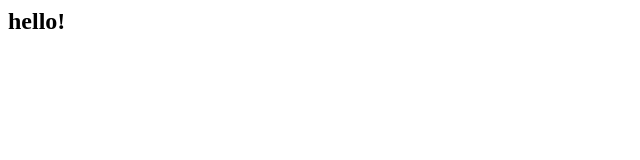
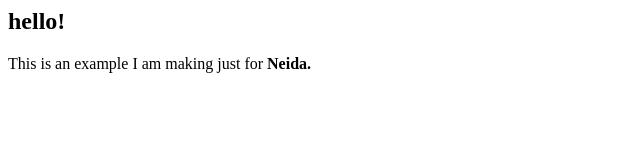
Before and after one commit to susanescobar66/html2c, a plain HTML site: page index.html in a window 1280 px wide. Shown: the whole page, without its empty margins (0-640 px from the left). Drawn offline with Linux system fonts and the light colour scheme.

Commit message:
Example of bold

```diff
--- a/index.html
+++ b/index.html
@@ -7,6 +7,7 @@
 <body>
   <h2>hello!</h2>
 
+<p> This is an example I am making just for <b>Neida.</b></p>
 
   </body>
 
```
